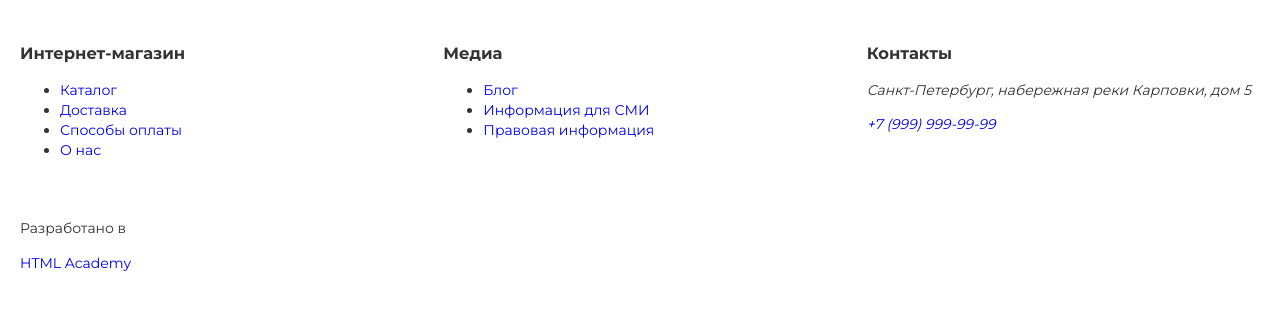
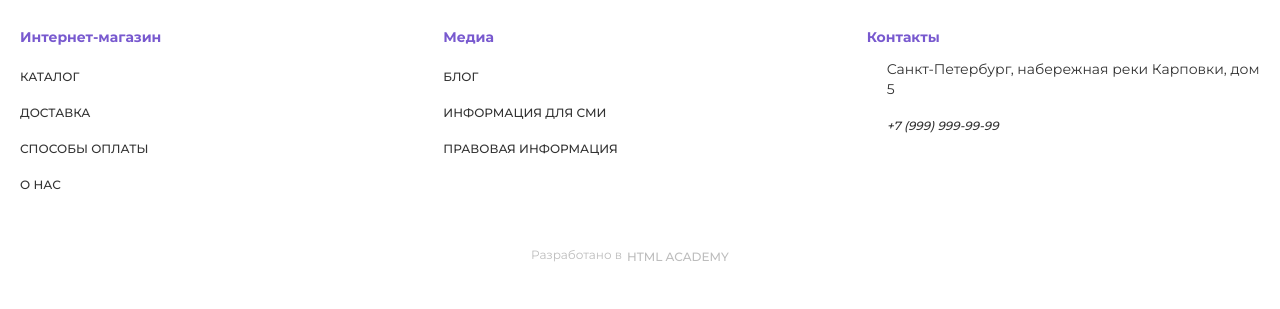
Before and after one commit to nikitarsh/Drink2Go, a website: page source/index.html in a window 1280 px wide. Shown: the part 4416-4725 px from the top of the page. Drawn offline with nearby package versions, Linux system fonts and the light colour scheme; files that its build step writes are made by us from their sources; files whose address does not match are found by name.

Commit message:
add footers styled footer sections

```diff
--- a/source/styles/blocks/advantages.scss
+++ b/source/styles/blocks/advantages.scss
@@ -24,7 +24,6 @@
 
   @media (min-width: $desktop-width ) {
     padding: 100px 40px 120px 40px;
-    width: 1440px;
   }
 }
 
--- a/source/styles/blocks/contacts-footer.scss
+++ b/source/styles/blocks/contacts-footer.scss
@@ -1 +1,49 @@
 @use "../global/variables.scss";
+
+.contacts__title {
+  font-size: 14px;
+  font-weight: 700;
+  margin: 0 0 12px;
+  line-height: 20px;
+  color: $base-primary;
+}
+
+.contacts {
+  padding: 20px;
+
+  @media (min-width: $tablet-width) {
+    padding: 0 0 0 0;
+  }
+
+  @media (min-width: $desktop-width)
+  {
+    padding: 10px 0 0 9px;
+  }
+}
+
+.contacts__link {
+  background: url("../../images/icons/stack.svg#Phone-logo") 0 3px / 13px 16px no-repeat;
+  font-weight: 500;
+  font-size: 12px;
+  line-height: 16px;
+  color: $base-black;
+  text-transform: uppercase;
+  display: inline-block;
+  padding: 0 0 0 20px;
+
+  &:hover,
+  &:focus-visible {
+    color: $primary-light;
+  }
+
+  &:active {
+    color: $primary-dark;
+  }
+}
+
+.contacts__text {
+  background: url("../../images/icons/stack.svg#Address-icon") 0 3px / 13px 16px no-repeat;
+  padding: 0 0 0 20px;
+  margin: 0 0 16px;
+  font-style: normal;
+}
--- a/source/styles/blocks/developed-footer.scss
+++ b/source/styles/blocks/developed-footer.scss
@@ -1 +1,64 @@
 @use "../global/variables.scss";
+
+.developed {
+  display: flex;
+  padding: 20px 20px 30px;
+  align-items: center;
+  justify-content: center;
+
+  @media (min-width: $tablet-width) {
+    padding: 0;
+  }
+
+}
+
+.developed__link {
+  font-weight: 500;
+  font-size: 12px;
+  line-height: 16px;
+  display: flex;
+  justify-content: center;
+  align-items: center;
+  color: $base-grey;
+  text-transform: uppercase;
+  display: inline-block;
+
+  &:hover,
+  &:focus-visible {
+    color: $primary-light;
+  }
+
+  &:active {
+    color: $primary-dark;
+  }
+}
+
+.developed__link:hover .developed__icon,
+.developed__link:focus-visible .developed__icon {
+  color: $base-primary;
+}
+
+.developed__link:active .developed__icon {
+  color: $primary-dark;
+}
+
+.developed__icon {
+  margin: 0 0 0 5px;
+  color: $primary-dark;
+}
+
+.developed__text {
+  font-size: 12px;
+  line-height: 16px;
+  margin: 0 5px 0 0;
+  color: $base-grey;
+
+  &:hover,
+  &:focus-visible {
+    color: $primary-light;
+  }
+
+  &:active {
+    color: $primary-dark;
+  }
+}
--- a/source/styles/blocks/media-footer.scss
+++ b/source/styles/blocks/media-footer.scss
@@ -1 +1,49 @@
 @use "../global/variables.scss";
+
+.media__title {
+  font-size: 14px;
+  font-weight: 700;
+  margin: 0 0 12px;
+  line-height: 20px;
+  color: $base-primary;
+}
+
+.media {
+  padding: 20px;
+
+  @media (min-width: $tablet-width) {
+    padding: 0 0 0 0;
+  }
+
+  @media (min-width: $desktop-width)
+  {
+    padding: 10px 0 0 9px;
+  }
+}
+
+.media__list {
+  list-style: none;
+  display: flex;
+  flex-direction: column;
+  gap: 4px 0;
+  padding: 0;
+}
+
+.media__link {
+  font-weight: 500;
+  font-size: 12px;
+  line-height: 16px;
+  color: $base-black;
+  text-transform: uppercase;
+  display: inline-block;
+  padding: 8px 0;
+
+  &:hover,
+  &:focus-visible {
+    color: $primary-light;
+  }
+
+  &:active {
+    color: $primary-dark;
+  }
+}
--- a/source/styles/blocks/shop-footer.scss
+++ b/source/styles/blocks/shop-footer.scss
@@ -1 +1,50 @@
 @use "../global/variables.scss";
+
+.shop__title {
+  font-size: 14px;
+  font-weight: 700;
+  margin: 0 0 12px;
+  line-height: 20px;
+  color: $base-primary;
+}
+
+.shop {
+  padding: 20px;
+
+  @media (min-width: $tablet-width) {
+    padding: 0 0 0 0;
+  }
+
+  @media (min-width: $desktop-width)
+  {
+    padding: 10px 0 0 9px;
+  }
+}
+
+.shop__list {
+  list-style: none;
+  display: flex;
+  flex-direction: column;
+  gap: 4px 0;
+  padding: 0;
+}
+
+.shop__link {
+  font-weight: 500;
+  font-size: 12px;
+  line-height: 16px;
+  color: $base-black;
+  text-transform: uppercase;
+  display: inline-block;
+  padding: 8px 0;
+
+  &:hover,
+  &:focus-visible {
+    color: $primary-light;
+  }
+
+  &:active {
+    color: $primary-dark;
+  }
+
+}
```
Also changed, not shown: README.md.
